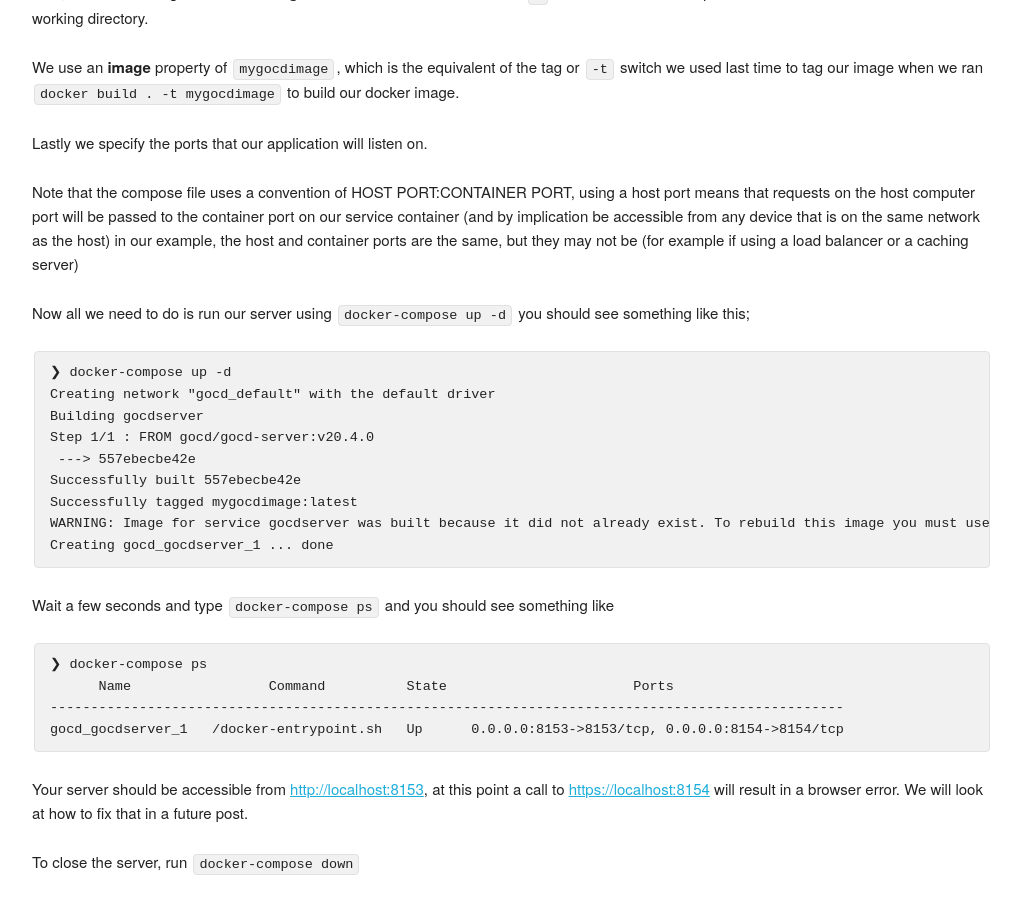
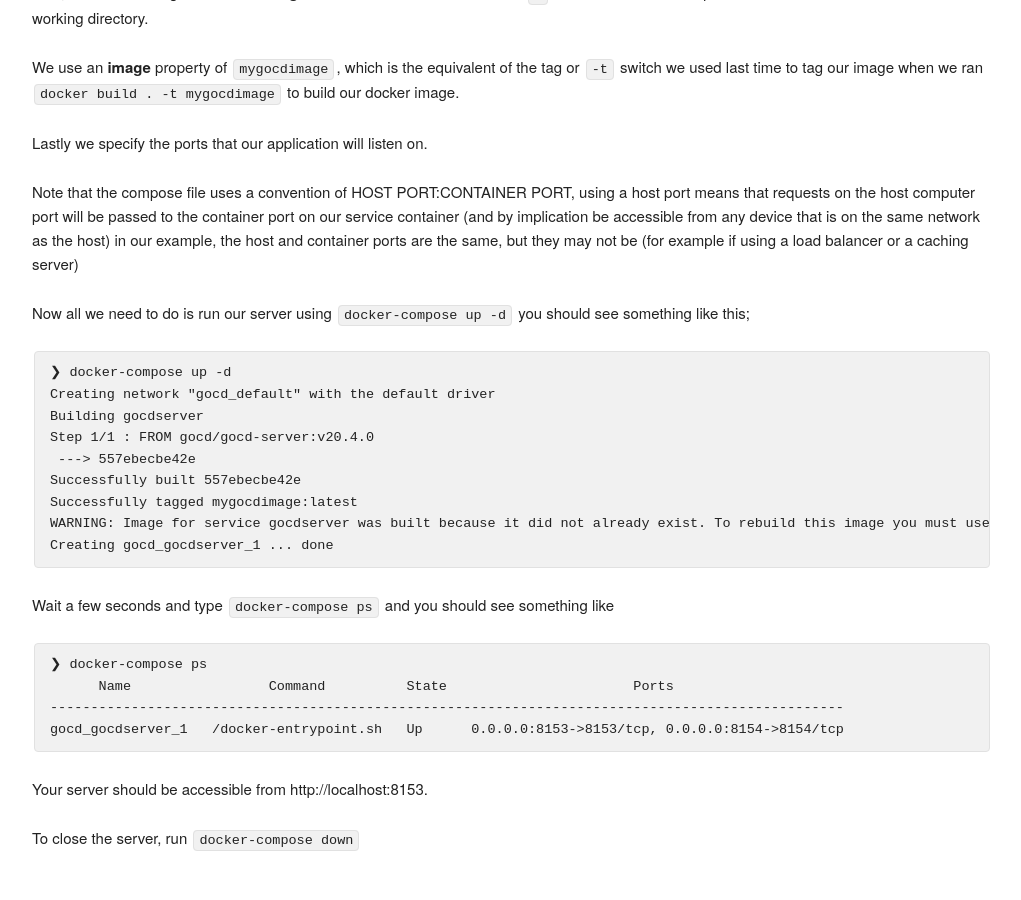
Before and after one commit to sharpred/sharpred.github.io, a Jekyll site: the page built from _posts/2020-06-15-using docker compose new-post.md, in a window 1280 px wide and 900 px high, scrolled down 1246 px. Shown: the whole window, without its empty margins (128-1149 px from the left). Built offline with Jekyll 4.4.1, drawn with Linux system fonts in a browser that asks for light colours; comment, search, counter and statistics services are not loaded; after the commit the page ends 2122 px from its top, so only the background shows below that.

Commit message:
fix issue with links

````diff
--- a/_posts/2020-06-15-using docker compose new-post.md
+++ b/_posts/2020-06-15-using docker compose new-post.md
@@ -78,6 +78,6 @@ Wait a few seconds and type `docker-compose ps` and you should see something lik
 gocd_gocdserver_1   /docker-entrypoint.sh   Up      0.0.0.0:8153->8153/tcp, 0.0.0.0:8154->8154/tcp
 ```
 
-Your server should be accessible from <http://localhost:8153>, at this point a call to <https://localhost:8154> will result in a browser error. We will look at how to fix that in a future post.
+Your server should be accessible from http://localhost:8153.
 
 To close the server, run `docker-compose down`
````
